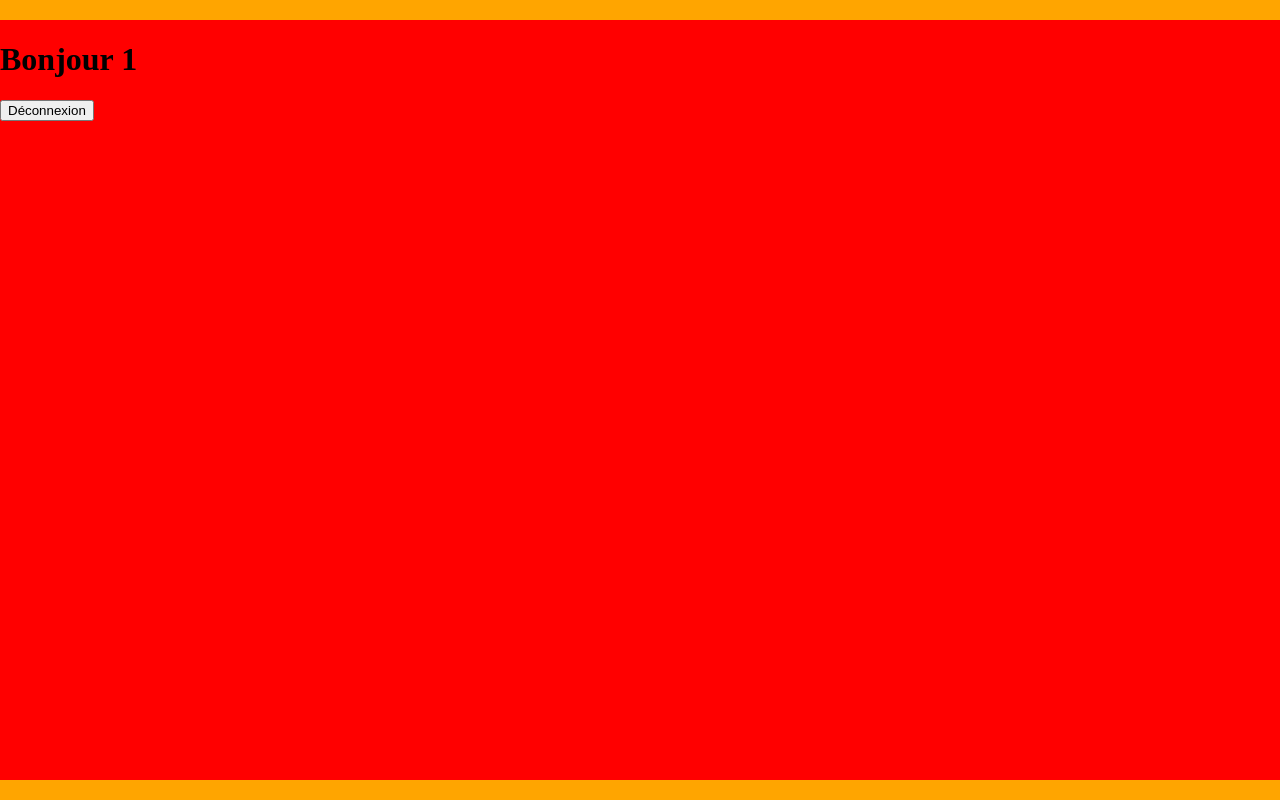
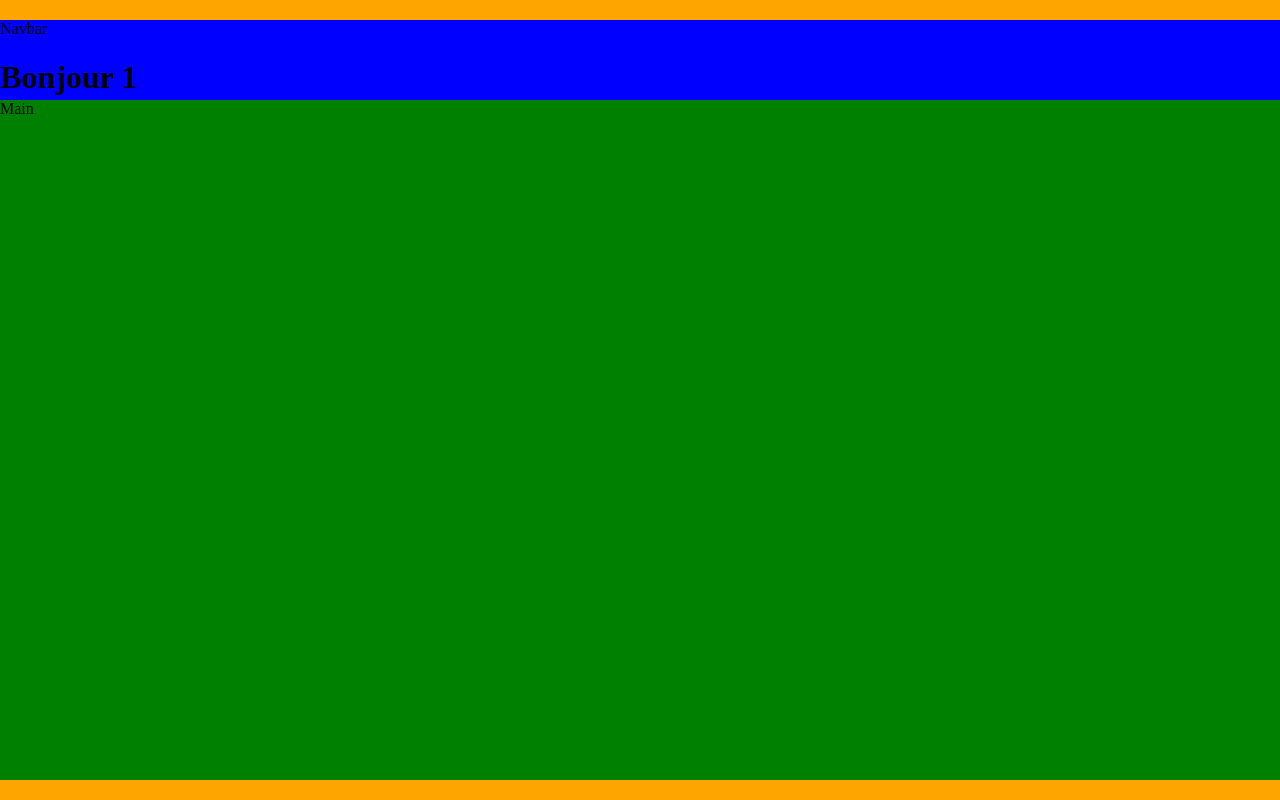
Before and after one commit to AzN-StaR27/crazee-burger, a React app: page /order/1 in a window 1280 px wide. Built offline with nearby package versions, Linux system fonts and the light colour scheme; the HTML template or start-up script is replaced by a standard one.

Commit message:
🚧 F04: ORDER > layout > add navbar and main

```diff
--- a/src/components/pages/order/OrderPage.jsx
+++ b/src/components/pages/order/OrderPage.jsx
@@ -12,10 +12,14 @@ export default function OrderPage() {
   return (
     <OrderPageStyled>
       <div className="container">
-        <h1>Bonjour {username}</h1>
-        <Link to={"/"}>
-          <button>Déconnexion</button>
-        </Link>
+        <div className="navbar">
+          Navbar
+          <h1>Bonjour {username}</h1>
+          <Link to={"/"}>
+            <button>Déconnexion</button>
+          </Link>
+        </div>
+        <div className="main">Main</div>
       </div>
     </OrderPageStyled>
   );
@@ -32,5 +36,16 @@ const OrderPageStyled = styled.div`
     background: red;
     height: 95vh;
     width: 1400px;
+    display: flex;
+    flex-direction: column;
+  }
+
+  .navbar {
+    background: blue;
+    height: 10vh;
+  }
+  .main {
+    background: green;
+    flex: 1; // you can also use this : height: calc(95vh - 10vh);
   }
 `;
```
